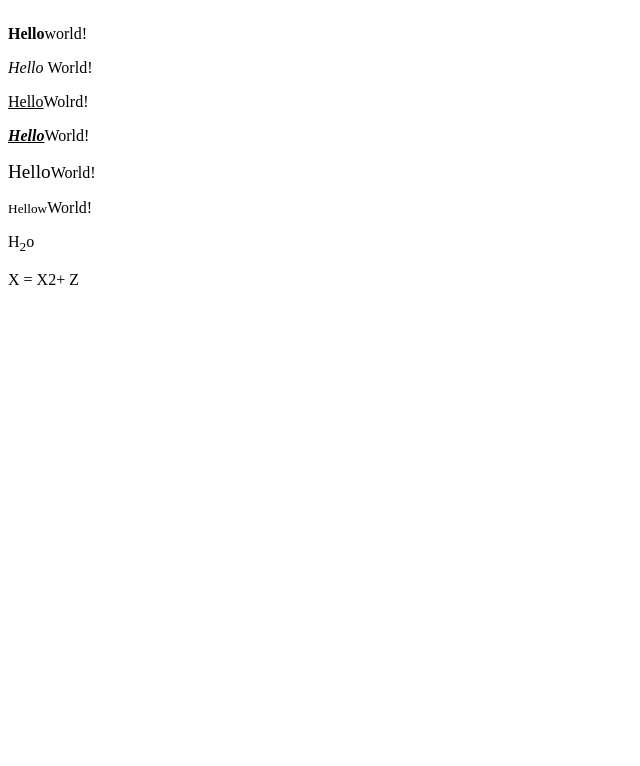
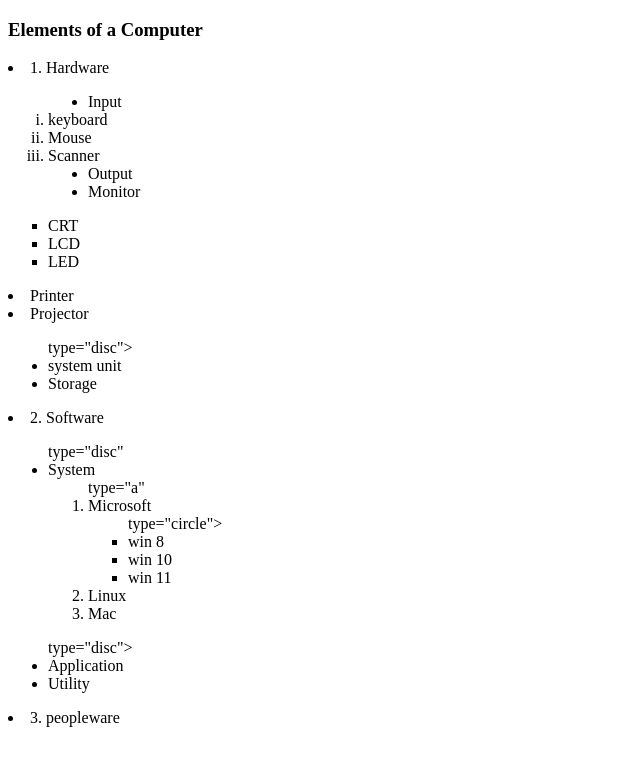
Before and after one commit to KenClairon/Claironsweb, a plain HTML site: page index.html in a window 1280 px wide. Shown: the whole page, without its empty margins (0-640 px from the left). Drawn offline with Linux system fonts and the light colour scheme.

Commit message:
Done in Hellow Worldgit add .

```diff
--- a/index.html
+++ b/index.html
@@ -7,7 +7,7 @@
     <title>Document</title>
 </head>
 <body>
-<h1></h1>
+<!-- <h1></h1>
 <h2></h2>
 <h3></h3>
 <h4></h4>
@@ -22,6 +22,75 @@
 <p><small>Hellow</small>World!</p>
 <p>H<sub>2</sub>o</p>
 <p>X = X<supp>2</supp>+ Z<supp></supp>
-</p>
+</p> -->
+
+<!-- <ol>
+    <li>item 1</li>
+    <li>Item 2</li>
+    <li>Item 3</li>
+</ol>
+<ul type "disc">
+    <ul>Item 1</ul>
+    <ul>Item 2</ul>
+    <ul>Item 3</ul>
+</ul> -->
+
+<h3>Elements of a Computer</h3>
+<li>1. Hardware</li>
+<ol type="i">
+<ul type="disc">
+
+    <li>Input</li>
+    </ul>
+    <li>keyboard</li>
+    <li>Mouse</li>
+    <li>Scanner</li>
+
+<ul type="disc">
+    <li>Output</li>
+</u>
+
+<ol type="i"> </ol>
+<li>Monitor</li>
+
+</ol>
+<ul type="square">
+    <li>CRT</li>
+    <li>LCD</li>
+    <li>LED</li>
+</ul>
+
+<li>Printer</li>
+<li>Projector</li>
+
+</ol>
+<ul> type="disc">
+    <li>system unit</li>
+    <li>Storage</li>
+
+</ul>
+<li>2. Software</li>
+<ul> type="disc"
+<li>System</li>
+<ol> type="a"
+    <li>Microsoft</li>
+
+    <ul> type="circle">
+        <li>win 8</li>
+        <li>win 10</li>
+        <li>win 11</li>
+    </ul>
+    <li>Linux</li>
+    <li>Mac</li>
+</ol>
+</ul>
+<ul> type="disc">
+    <li>Application</li>
+    <li>Utility</li>
+
+</ul>
+<li>3. peopleware</li>
+
+
 </body>
 </html>
```
